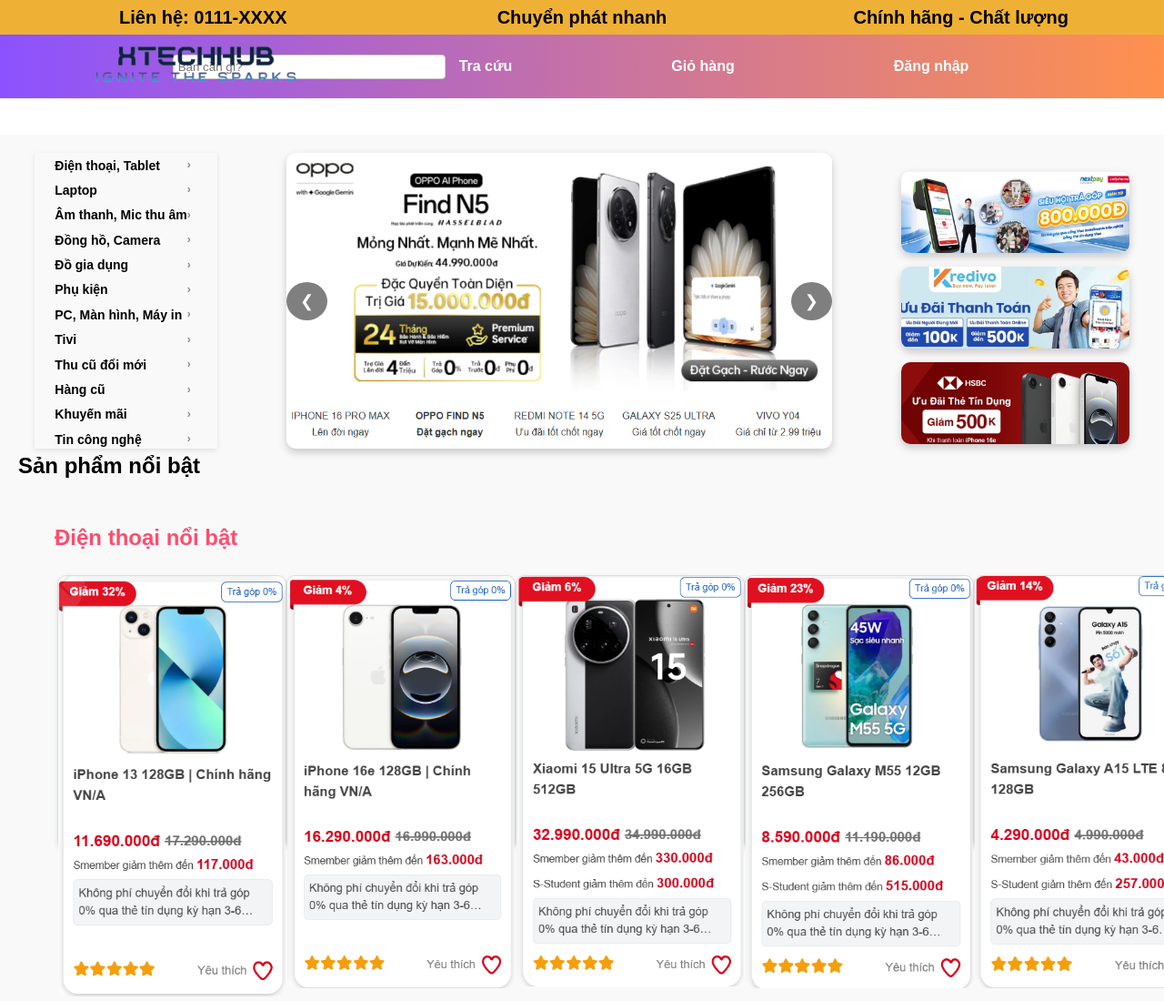
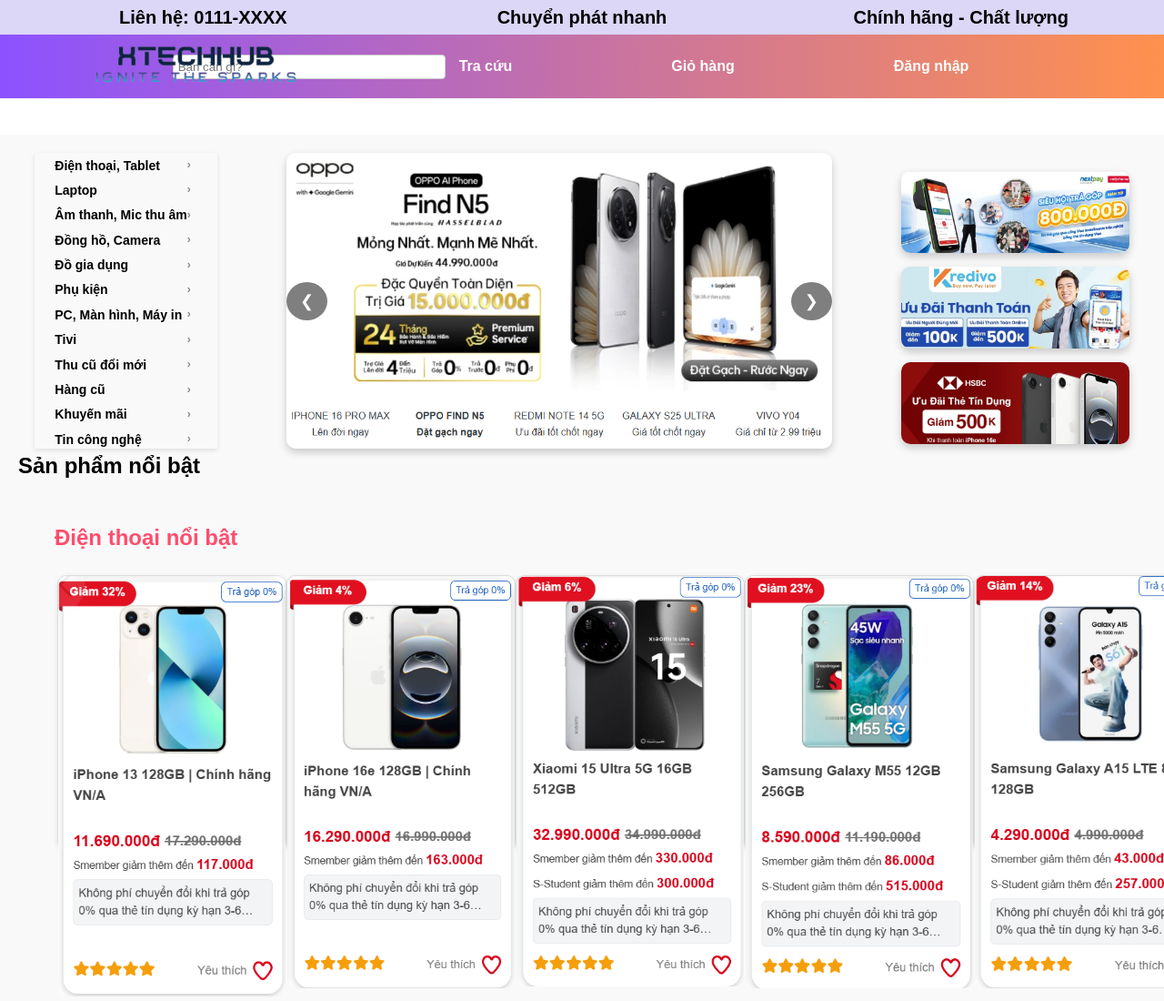
Before and after one commit to XernesLucid/XTechHub, a plain HTML site: page index.html in a window 1280 px wide. Shown: the top 1100 px of the page at 91% size. Drawn offline with Linux system fonts and the light colour scheme.

Commit message:
Update styles.css

```diff
--- a/styles.css
+++ b/styles.css
@@ -50,7 +50,7 @@ header {
   justify-content: space-between;
   align-items: center;
   padding: 3px 15px; /* Reduced padding */
-  background-color: rgb(239, 177, 53); /* Optional background color */
+  background-color: rgb(220, 214, 247); /* Optional background color */
 }
 
 .header-top-item {
```
